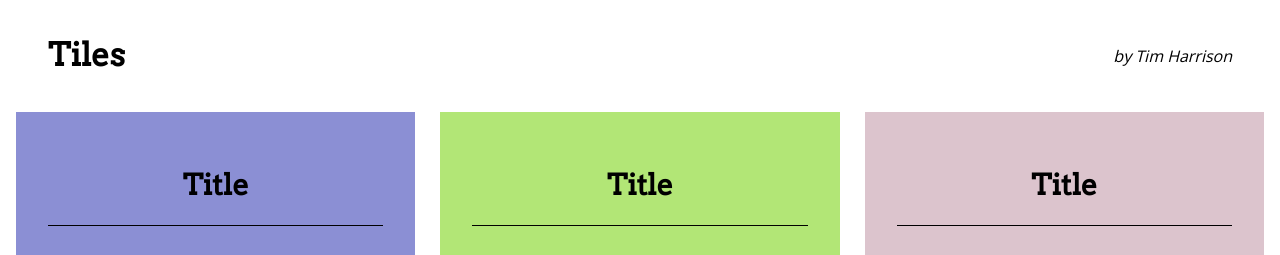
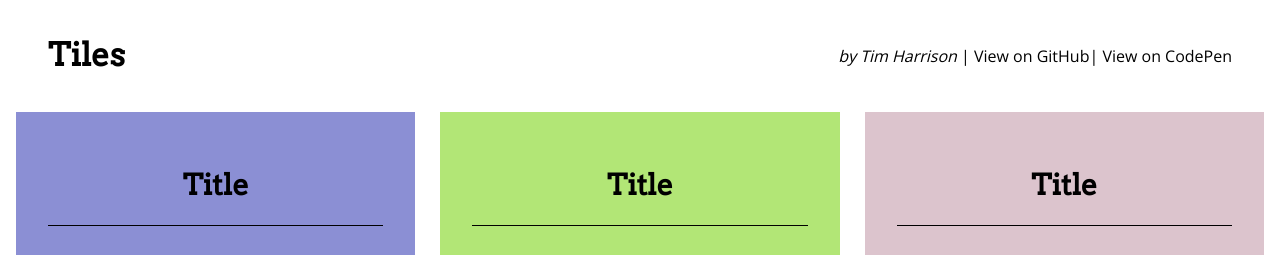
Before and after one commit to gulrenor/tiles, a website: page src/pug/index.pug in a window 1280 px wide. Shown: the top 255 px of the page. Drawn offline with nearby package versions, Linux system fonts and the light colour scheme; files that its build step writes are made by us from their sources; no server answers.

Commit message:
Added links to GitHub and CodePen

```diff
--- a/src/pug/index.pug
+++ b/src/pug/index.pug
@@ -25,6 +25,10 @@ body
         p
           a(href="mailto:timothyw.harrison@gmail.com")
             em by Tim Harrison
+          a(href="https://github.com/gulrenor/tiles" target="_blank")
+            span | View on GitHub
+          a(href="https://codepen.io/gulrenor/pen/YVoGKy" target="_blank")
+            span | View on CodePen
 
       .tile-container
         - var n = 0;
```
Also changed, not shown: www/index.html.
